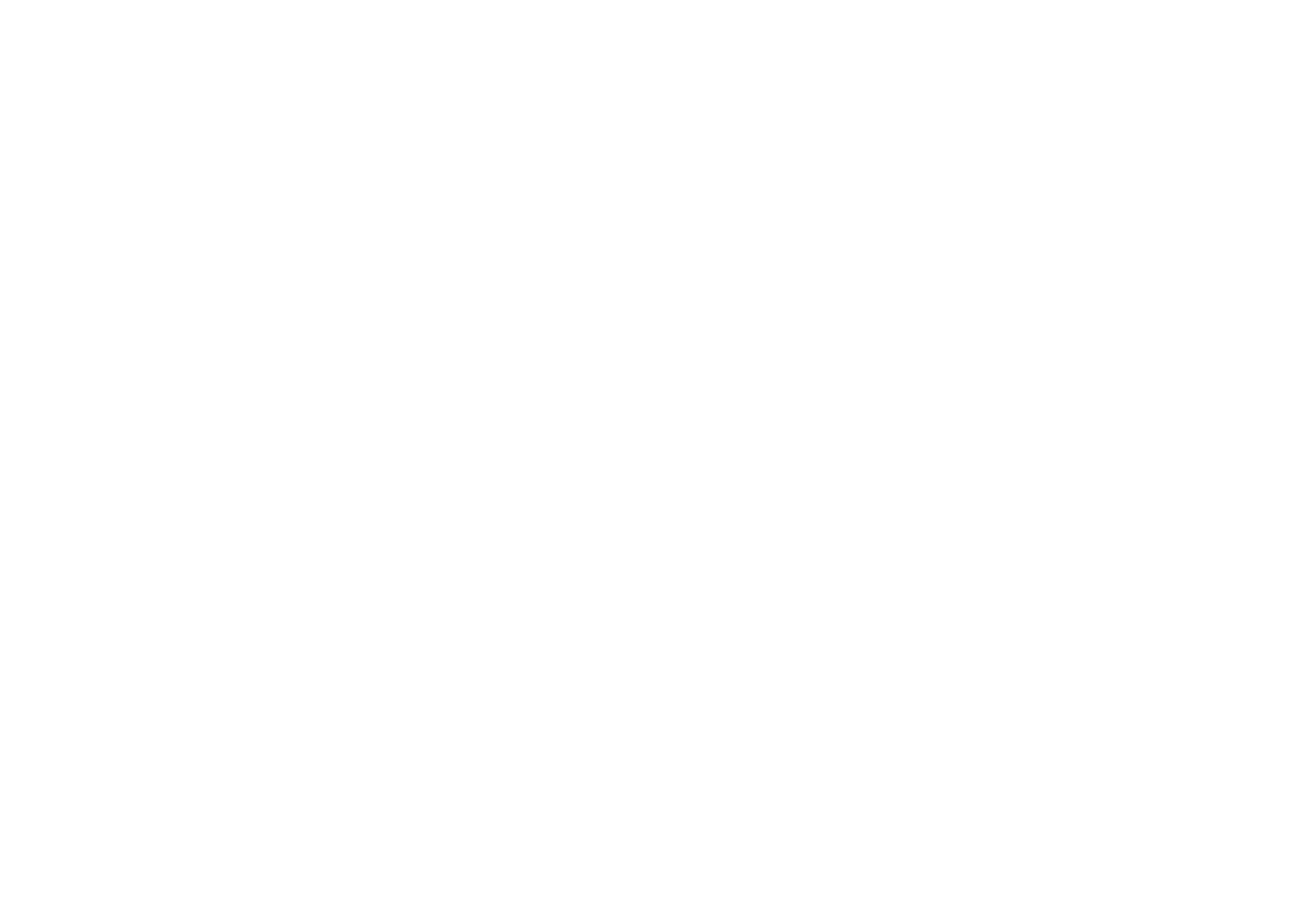
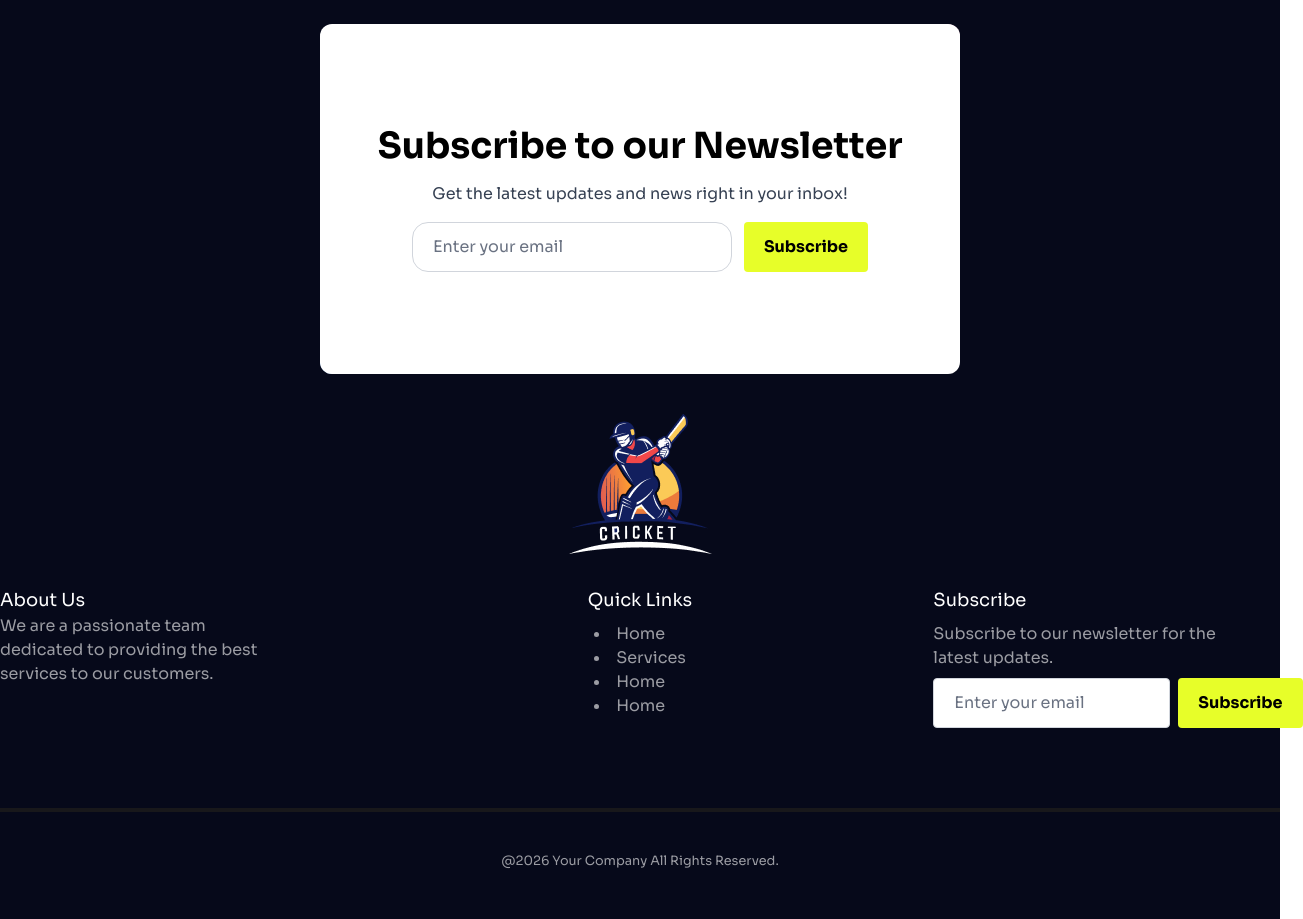
Before and after one commit to MaksumulEmon/B-P-L, a React (Vite) app: page / in a window 1280 px wide. Shown: the part 1740-2659 px from the top of the page, 1303 px wide, since content can reach past the window. Before the commit the page ends 1716 px from the top, so only its background shows below. Built offline with nearby package versions, Linux system fonts and the light colour scheme.

Commit message:
Footer section .....

```diff
--- a/src/App.jsx
+++ b/src/App.jsx
@@ -5,6 +5,7 @@
 import Players from './Players/Players'
 import Fallback from './Fallback/Fallback'
 import { ToastContainer } from 'react-toastify'
+import Fotter from './Footer/Fotter'
 
 
 // Load Data from json
@@ -26,9 +27,10 @@
       <Suspense fallback={<Fallback></Fallback>}>
         <Players playersPromise={playersPromise} setCoin={setCoin} coin={coin}></Players>
       </Suspense>
+      <Fotter></Fotter>
 
       {/* React toastfly */}
-      <ToastContainer/>
+      <ToastContainer />
     </>
   )
 }
--- /dev/null
+++ b/src/Footer/Fotter.jsx
@@ -0,0 +1,130 @@
+import React from 'react';
+import Footerbanner from "../assets/bgshadow.png";
+import Logofotter from ".././assets/logo-footer.png"
+
+const Fotter = () => {
+    return (
+        <div className='bg-[#06091A] py-12'>
+
+            <div className='w-full md:w-[50%] mx-auto'>
+
+                <div className='relative p-8 md:p-12 rounded-xl h-[350px] overflow-hidden'>
+
+                    {/* Background Image */}
+                    <div
+                        className='absolute inset-0'
+                        style={{
+                            background: `url(${Footerbanner})`,
+                            backgroundPosition: 'center',
+                            backgroundRepeat: 'no-repeat',
+                            backgroundSize: 'cover',
+                        }}
+                    ></div>
+
+                    {/* Overlay */}
+                    <div className='absolute inset-0 bg-white'></div>
+
+                    {/* Content */}
+                    <div className='relative z-10 flex flex-col gap-4 items-center justify-center h-full text-center'>
+
+                        <h1 className='font-bold text-2xl md:text-4xl text-black'>
+                            Subscribe to our Newsletter
+                        </h1>
+
+                        <p className='text-gray-700'>
+                            Get the latest updates and news right in your inbox!
+                        </p>
+
+                        <div className='flex flex-col md:flex-row gap-3'>
+                            <input
+                                className="placeholder:text-gray-500 w-full md:w-80 border border-gray-300
+                                py-3 px-5 rounded-2xl"
+                                placeholder="Enter your email"
+                                type="text"
+                            />
+
+                            <button className='bg-[#E7FE29] px-5 py-3 rounded text-black font-bold cursor-pointer'>
+                                Subscribe
+                            </button>
+                        </div>
+
+                    </div>
+
+                </div>
+
+            </div>
+
+
+
+
+
+
+            {/* Second part */}
+
+            <div className='container mx-auto mb-20'>
+
+
+                <div className='flex  justify-center items-center mt-10'>
+
+                    <img src={Logofotter} alt="" />
+                </div>
+
+
+                {/* Information Section */}
+                <div className='grid grid-cols-1 md:grid-cols-3 gap-30 mt-8 '>
+
+                    <div className='max-w-2xs'>
+
+                        <h1 className='text-lg text-white '>About Us</h1>
+                        <p className='text-[#FFFFFF99]'>We are a passionate team dedicated to providing the best services to our customers.</p>
+                    </div>
+
+                    <div className='flex flex-col items-center'>
+                        <h1 className='text-lg text-white '>Quick Links</h1>
+
+                        <div className='text-[#FFFFFF99] mt-2'>
+                            <li>Home</li>
+                            <li>Services</li>
+                            <li>Home</li>
+                            <li>Home</li>
+                        </div>
+                    </div>
+
+
+
+                    <div className='space-y-2'>
+                        <h1 className='text-lg text-white '>Subscribe</h1>
+                        <p className='max-w-2xs text-[#FFFFFF99]'>Subscribe to our newsletter for the latest updates.</p>
+
+                        <div className='flex flex-col md:flex-row gap-2'>
+                            <input
+                                className="placeholder:text-gray-500 bg-white w-full md:w-80 border border-gray-300
+                                py-3 px-5 rounded"
+                                placeholder="Enter your email"
+                                type="text"
+                            />
+
+                            <button className='bg-[#E7FE29] px-5 py-3 rounded text-black font-bold cursor-pointer'>
+                                Subscribe
+                            </button>
+                        </div>
+                    </div>
+
+                </div>
+
+            </div>
+
+
+            {/* Hr Section */}
+            <hr className='border-2' />
+
+            <div className='flex flex-col items-center pt-10'>
+                <small className='text-[white]/60'>@2026 Your Company All Rights Reserved.</small>
+            </div>
+
+
+        </div>
+    );
+};
+
+export default Fotter;
```
Also changed, not shown: src/assets/Group 3.png (added), src/assets/frame.png (deleted).
